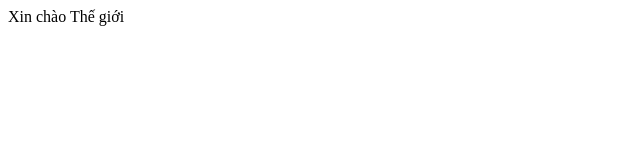
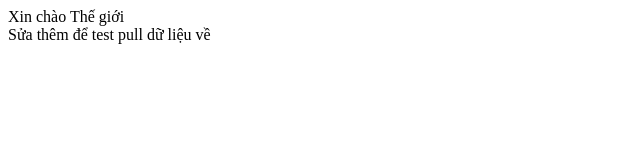
Before and after one commit to thongca/TestGitHub, a plain HTML site: page index.html in a window 1280 px wide. Shown: the whole page, without its empty margins (0-640 px from the left). Drawn offline with Linux system fonts and the light colour scheme.

Commit message:
Update index.html

```diff
--- a/index.html
+++ b/index.html
@@ -1 +1,2 @@
 <div>Xin chào Thế giới</div>
+<div>Sửa thêm để test pull dữ liệu về</div>
```
